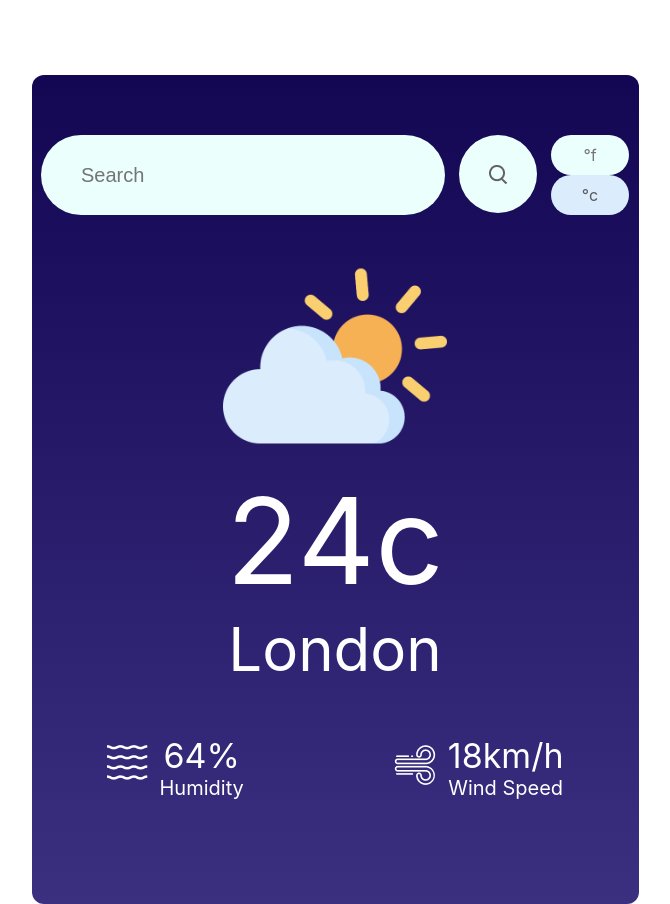
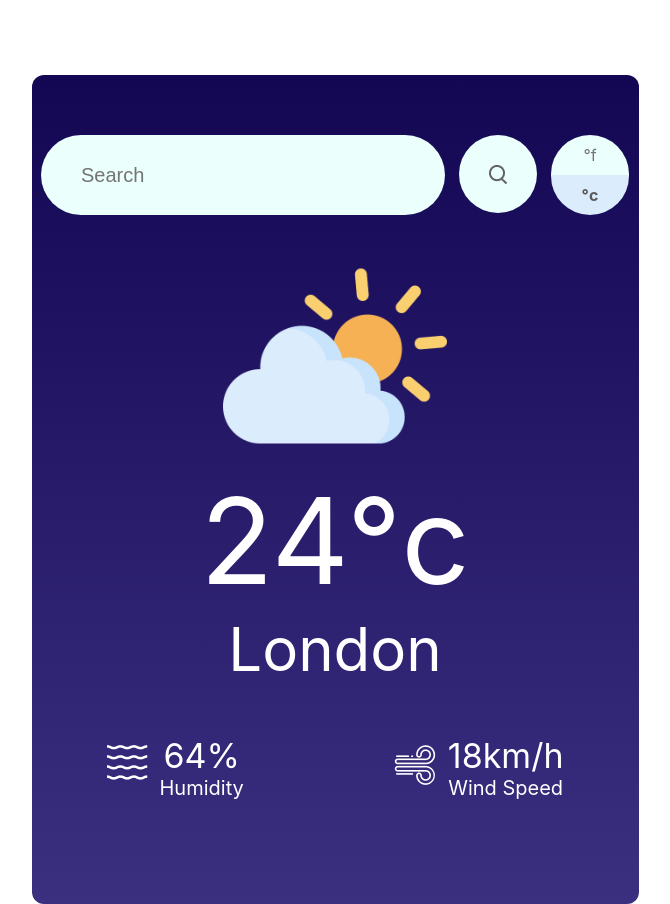
Before and after one commit to aliburnside/weather_app, a React (Create React App) app: page / in a window 1280 px wide. Shown: the whole page, without its empty margins (305-975 px from the left). Built offline with nearby package versions, Linux system fonts and the light colour scheme; the HTML template or start-up script is replaced by a standard one.

Commit message:
C/F toggle design and bugs fixed

```diff
--- a/package.json
+++ b/package.json
@@ -6,6 +6,7 @@
     "@testing-library/jest-dom": "^5.17.0",
     "@testing-library/react": "^13.4.0",
     "@testing-library/user-event": "^13.5.0",
+    "helios-web-sdk": "^0.1.29",
     "react": "^18.2.0",
     "react-dom": "^18.2.0",
     "react-scripts": "5.0.1",
--- a/src/Componants/WeatherApp/WeatherApp.css
+++ b/src/Componants/WeatherApp/WeatherApp.css
@@ -39,6 +39,7 @@
   pointer-events: none;
   background: #dbecfc !important;
   color: #5a5a5a !important;
+  font-weight: bold;
 }
 
 .metrics {
@@ -53,8 +54,12 @@
   width: 78px;
   height: 40px;
   background: #ebfffc;
-  border-radius: 40px;
+  border-radius: 40px 40px 0px 0px;
   cursor: pointer;
+}
+
+.bottom {
+  border-radius: 0px 0px 40px 40px !important;
 }
 
 .weather-image {
--- a/src/Componants/WeatherApp/WeatherApp.jsx
+++ b/src/Componants/WeatherApp/WeatherApp.jsx
@@ -33,6 +33,7 @@ const WeatherApp = () => {
     wind[0].innerHTML = Math.floor(data.wind.speed) + " km/h";
     temprature[0].innerHTML = Math.floor(data.main.temp) + "°c";
     location[0].innerHTML = data.name;
+    setIsActive(false);
 
     if (data.weather[0].icon === "01d" || data.weather[0].icon === "01n") {
       setIcon(clear);
@@ -88,6 +89,19 @@ const WeatherApp = () => {
     setIsActive(!isActive); // Toggle isActive state
   };
 
+  // const liveVideo = async () => {
+
+  //   const { initialize } = require('helios-web-sdk');
+
+  //   initialize({
+  //       apiToken: `${videoApiKey}`,
+  //       serviceName: <SERVICE_NAME>, // TODO: Insert service name.
+  //       enable: true,                // Defaults to false if omitted.
+  //       environment: <ENVIRONMENT>   // TODO: Insert environment name.
+  //   });
+
+  // };
+
   return (
     <div>
       <div className="container">
@@ -109,7 +123,7 @@ const WeatherApp = () => {
               °f
             </div>
             <div
-              className={`change-metics ${isActive ? "" : "active"}`}
+              className={`change-metics bottom ${isActive ? "" : "active"}`}
               onClick={changeMetric}
             >
               °c
@@ -119,7 +133,7 @@ const WeatherApp = () => {
         <div className="weather-image">
           <img src={icon} alt="" />
         </div>
-        <div className="weather-temp">24c</div>
+        <div className="weather-temp">24°c</div>
         <div className="weather-location">London</div>
         <div className="data-container">
           <div className="element">
```
Also changed, not shown: 1 other file (tests, documents, lock files or other folders).
